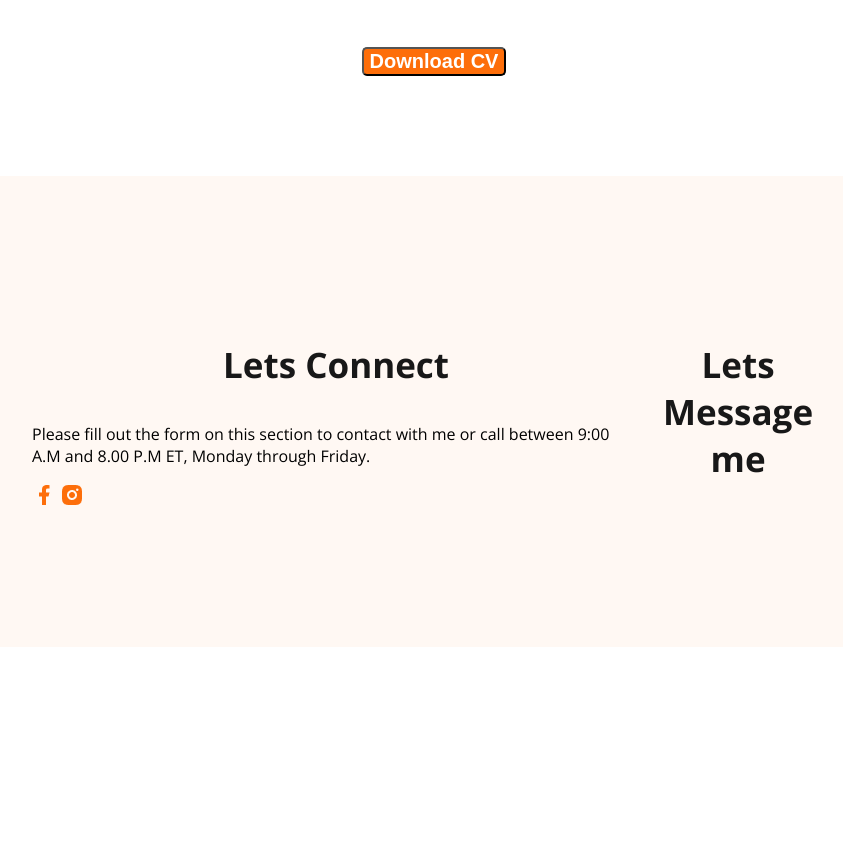
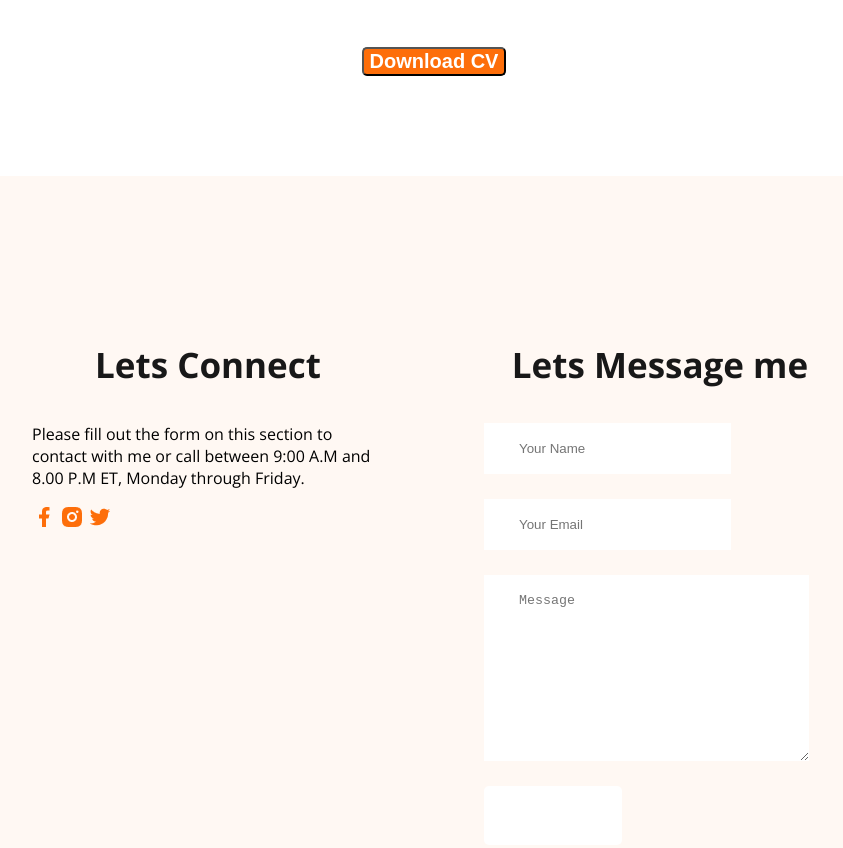
Before and after one commit to Rahi100/web-deploper-portfoli, a plain HTML site: page index.html in a window 1280 px wide. Shown: the part 3237-4085 px from the top of the page, without its empty margins (206-1049 px from the left). Before the commit the page ends 3892 px from the top, so only its background shows below. Drawn offline with nearby package versions, Linux system fonts and the light colour scheme.

Commit message:
finished the footer with contect act from

```diff
--- a/index.html
+++ b/index.html
@@ -183,11 +183,18 @@
             <div class="social-links">
                 <a href=""><img src="images/icons/facebook.png" alt=""></a>
                 <a href=""><img src="images/icons/insta.png" alt=""></a>
-                <a href=""><img src="images/icons/" alt=""></a>
+                <a href=""><img src="images/icons/twitter.png" alt=""></a>
             </div>
         </div>
         <div class="footer-column">
             <h3 class="section-title">Lets Message me</h3>
+
+            <form class="contact" action="">
+                <input type="text" placeholder="Your Name">
+                <input type="email" name="" placeholder="Your Email" id="">
+                <textarea name="" placeholder="Message" id="" cols="30" rows="10"></textarea>
+                <input class="btn-primary" type="submit" value="Submit">
+            </form>
         </div>
 
     </footer>
--- a/styel/portfolio.css
+++ b/styel/portfolio.css
@@ -203,8 +203,22 @@ main section {
 /* footer style */
 footer{
     display: flex;
+    gap: 100px;
     background:#FFF8F3;
     padding:130px 230px ;
     margin-top: 100px;
 
 }
+.footer-column{
+    width: 50%;
+}
+.contact input, textarea{
+    display: block;
+    margin-bottom: 25px;
+    padding: 18px 35px;
+    color:#757575
+    border-radius: 5px;
+background:  #FFF;
+border:0;
+
+}
```
